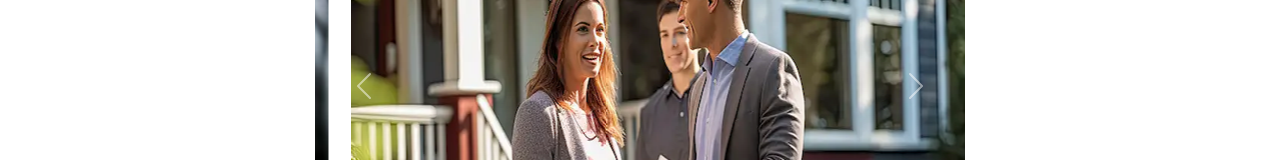
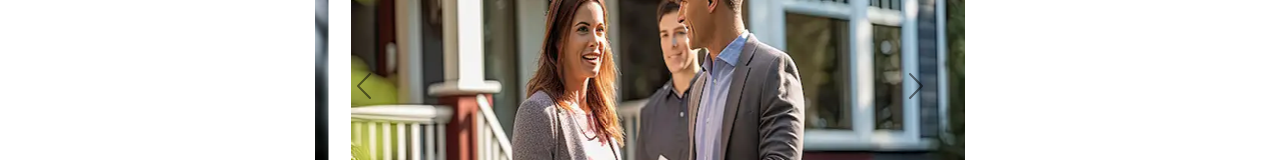
Before and after one commit to Ryancole123/reactProject, a React (Vite) app in the folder Application/: page / in a window 1280 px wide. Shown: the part 263-423 px from the top of the page. Built offline with nearby package versions, Linux system fonts and the light colour scheme.

Commit message:
carousel colours inverted

```diff
--- a/Application/src/App.css
+++ b/Application/src/App.css
@@ -145,3 +145,8 @@ nav a:hover{
   justify-content: center;
   font-size: 1.2em;
 }
+.carousel-control-next-icon,
+.carousel-control-prev-icon {
+  filter: invert(1);
+
+}
```
